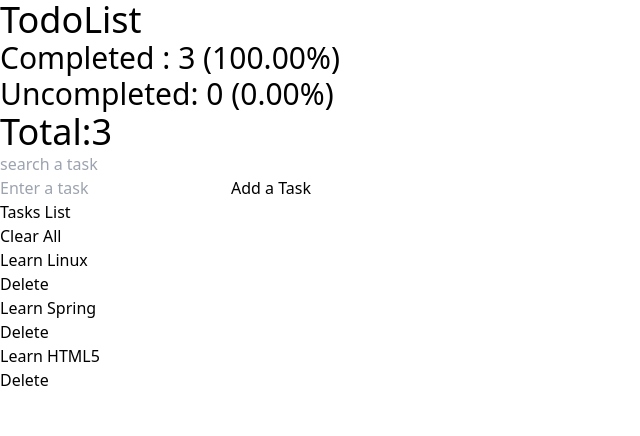
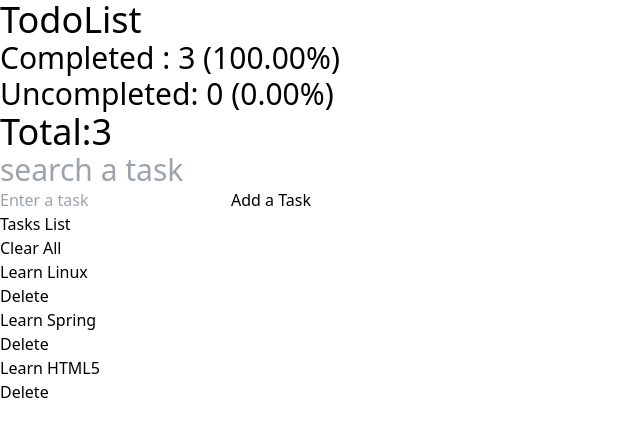
Before and after one commit to dalytekam/todolist4, a React (Create React App) app: page / in a window 1280 px wide. Shown: the top 436 px of the page, without its empty margins (0-640 px from the left). Built offline with nearby package versions, Linux system fonts and the light colour scheme.

Commit message:
first commit on test branch

```diff
--- a/src/components/TodoForm.jsx
+++ b/src/components/TodoForm.jsx
@@ -18,7 +18,7 @@ const TodoForm = () => {
   return (
     <div>
       <div>
-        <input placeholder="search a task" />
+        <input placeholder="search a task" className="text-3xl" />
       </div>
       <div>
         <form onSubmit={onSubmit}>
```
